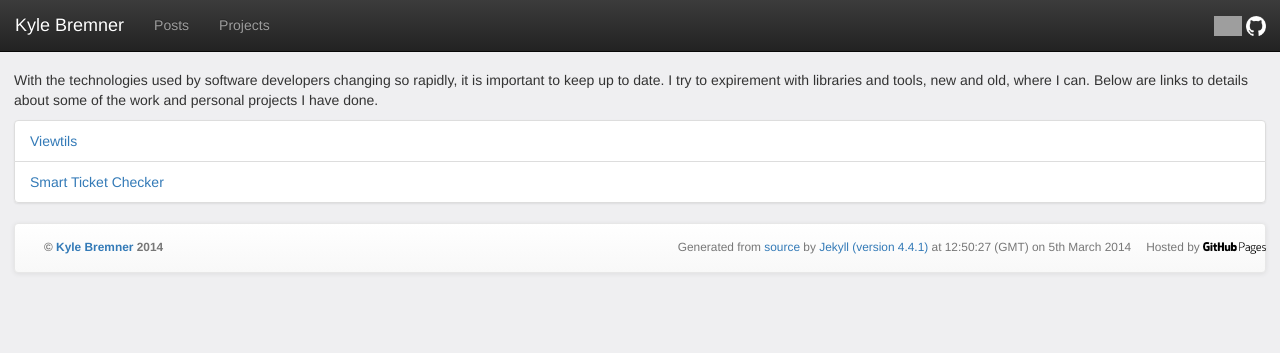
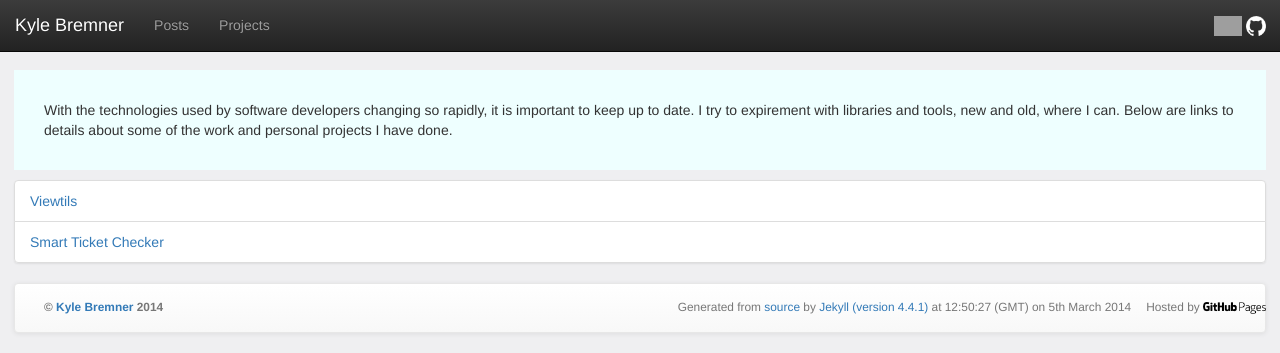
Before and after one commit to kbremner/kbremner.github.io, a Jekyll site: the page built from projects/index.html, in a window 1280 px wide. Shown: the top 353 px of the page. Built offline with Jekyll 4.4.1, drawn with Linux system fonts in a browser that asks for light colours; nearby versions of some CDN libraries; Markdown is read by kramdown in place of the engine named in the settings; a script that is not in the unit is left out; grey boxes are pictures that could not be loaded.

Commit message:
Updated index.html

```diff
--- a/projects/index.html
+++ b/projects/index.html
@@ -4,7 +4,7 @@ title: "Projects - Kyle Bremner | Software Engineer"
 published: true
 ---
 
-<p>With the technologies used by software developers changing so rapidly, it is important to keep up to date. I try to expirement with libraries and tools, new and old, where I can. Below are links to details about some of the work and personal projects I have done.</p>
+<p class="about-section">With the technologies used by software developers changing so rapidly, it is important to keep up to date. I try to expirement with libraries and tools, new and old, where I can. Below are links to details about some of the work and personal projects I have done.</p>
 <ul class="list-group">
 	<li class="list-group-item"><a href="Viewtils.html">Viewtils</a></li>
     <li class="list-group-item"><a href="smart_ticket_checker.html">Smart Ticket Checker</a></li>
```
